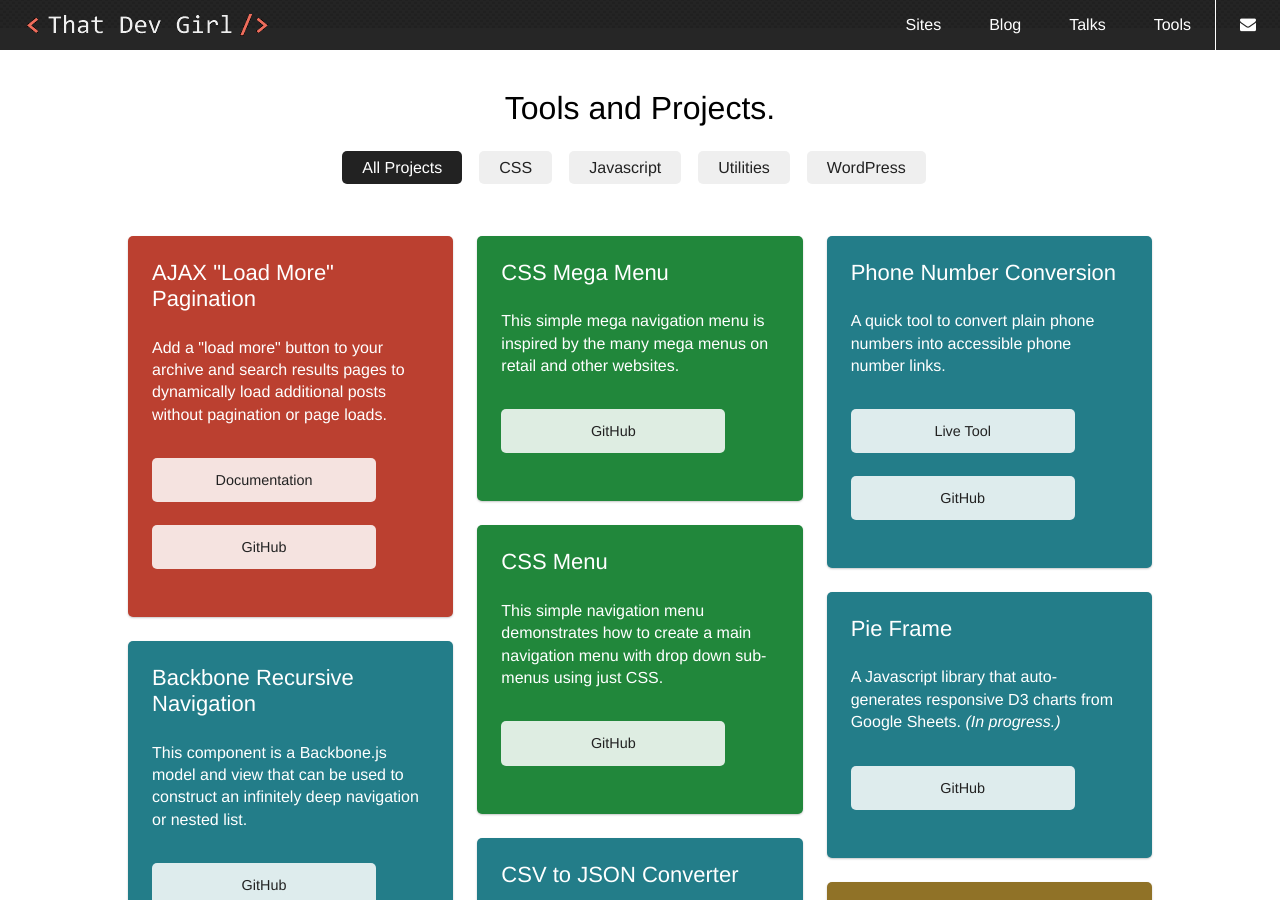
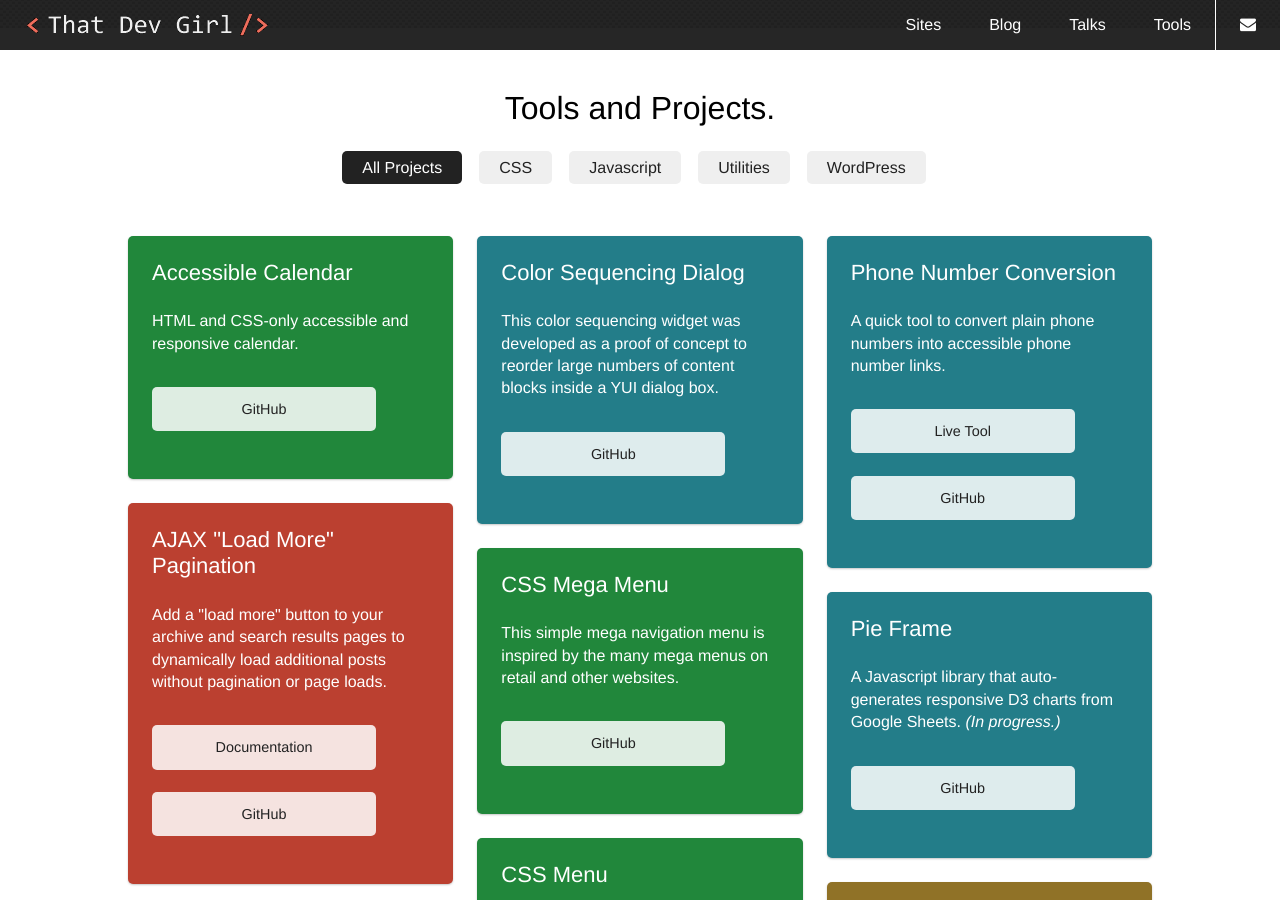
Before and after one commit to That-Dev-Girl-Archives/thatdevgirl.com, a Jekyll site: the page built from index.md, in a window 1280 px wide and 900 px high, scrolled down 4893 px. Built offline with Jekyll 4.4.1, drawn with Linux system fonts in a browser that asks for light colours; some of the changed text lies outside the part shown.

Commit message:
Updating tools and code

```diff
--- a/_includes/block-code.html
+++ b/_includes/block-code.html
@@ -16,7 +16,7 @@
       <dd>'<a href="https://twitter.com/jonihalabi">@jonihalabi</a>'</dd>
 
       <dt>status:</dt>
-			<dd>'Ready to work on your project!',</dd>
+      <dd>'Busy with project kiddo; OK for chatting.',</dd>
     </dl>
 
     <p>};</p>
--- a/_includes/block-tools.html
+++ b/_includes/block-tools.html
@@ -13,13 +13,21 @@
     </div>
 
     <div class="tools-container">
+      <div class="tool css">
+        <h3>Accessible Calendar</h3>
+        <p>HTML and CSS-only accessible and responsive calendar.</p>
+        <p>
+          <a href="https://github.com/thatdevgirl/accessible-calendar" class="btn" aria-label="Accessible Calendar Github">GitHub</a>
+        </p>
+      </div>
+
       <div class="tool wordpress">
         <h3>AJAX "Load More" Pagination</h3>
         <p>Add a "load more" button to your archive and search results pages to dynamically load additional posts without pagination or page loads.</p>
         <p>
           <a href="/projects/load-more" class="btn" aria-label="AJAX Pagination documentation">Documentation</a>
           <br>
-          <a href="https://github.com/thatdevgirl/wordpress-load-more" target="_blank" class="btn" aria-label="AJAX Pagination Github">GitHub</a>
+          <a href="https://github.com/thatdevgirl/wordpress-load-more" class="btn" aria-label="AJAX Pagination Github">GitHub</a>
         </p>
       </div>
 
@@ -27,7 +35,7 @@
         <h3>Backbone Recursive Navigation</h3>
         <p>This component is a Backbone.js model and view that can be used to construct an infinitely deep navigation or nested list.</p>
         <p>
-          <a href="https://github.com/thatdevgirl/backbone-navigation" target="_blank" class="btn" aria-label="Backbone Recursive Navigation Github">GitHub</a>
+          <a href="https://github.com/thatdevgirl/backbone-navigation" class="btn" aria-label="Backbone Recursive Navigation Github">GitHub</a>
         </p>
       </div>
 
@@ -35,7 +43,7 @@
         <h3>Backgrid Cell Extensions</h3>
         <p>This library contains a series of Backgrid cell extensions.</p>
         <p>
-          <a href="https://github.com/thatdevgirl/backgrid-cell-extensions" target="_blank" class="btn" aria-label="Backgrid Cell Extensions Github">GitHub</a>
+          <a href="https://github.com/thatdevgirl/backgrid-cell-extensions" class="btn" aria-label="Backgrid Cell Extensions Github">GitHub</a>
         </p>
       </div>
 
@@ -43,7 +51,7 @@
         <h3>Character Counter</h3>
         <p>Character counter written in jQuery.</p>
         <p>
-          <a href="https://github.com/thatdevgirl/character-count" target="_blank" class="btn" aria-label="Character Counter Github">GitHub</a>
+          <a href="https://github.com/thatdevgirl/character-count" class="btn" aria-label="Character Counter Github">GitHub</a>
         </p>
       </div>
 
@@ -53,7 +61,7 @@
         <p>
           <a href="/projects/color-palette" class="btn" aria-label="Color Palette Plugin documentation">Documentation</a>
           <br>
-          <a href="https://github.com/thatdevgirl/wordpress-color-palette" target="_blank" class="btn" aria-label="Color Palette Plugin GitHub">GitHub</a>
+          <a href="https://github.com/thatdevgirl/wordpress-color-palette" class="btn" aria-label="Color Palette Plugin GitHub">GitHub</a>
         </p>
       </div>
 
@@ -61,7 +69,7 @@
         <h3>Color Sequencing Dialog</h3>
         <p>This color sequencing widget was developed as a proof of concept to reorder large numbers of content blocks inside a YUI dialog box.</p>
         <p>
-          <a href="https://github.com/thatdevgirl/color-sequencing" target="_blank" class="btn" aria-label="Color Sequencing Dialog Github">GitHub</a>
+          <a href="https://github.com/thatdevgirl/color-sequencing" class="btn" aria-label="Color Sequencing Dialog Github">GitHub</a>
         </p>
       </div>
 
@@ -69,7 +77,7 @@
         <h3>CSS Mega Menu</h3>
         <p>This simple mega navigation menu is inspired by the many mega menus on retail and other websites.</p>
         <p>
-          <a href="https://github.com/thatdevgirl/css-mega-menu" target="_blank" class="btn" aria-label="CSS Mega Menu GitHub">GitHub</a>
+          <a href="https://github.com/thatdevgirl/css-mega-menu" class="btn" aria-label="CSS Mega Menu GitHub">GitHub</a>
         </p>
       </div>
 
@@ -77,7 +85,7 @@
         <h3>CSS Menu</h3>
         <p>This simple navigation menu demonstrates how to create a main navigation menu with drop down sub-menus using just CSS.</p>
         <p>
-          <a href="https://github.com/thatdevgirl/css-menu" target="_blank" class="btn" aria-label="CSS Menu GitHub">GitHub</a>
+          <a href="https://github.com/thatdevgirl/css-menu" class="btn" aria-label="CSS Menu GitHub">GitHub</a>
         </p>
       </div>
 
@@ -85,7 +93,7 @@
         <h3>CSV to JSON Converter</h3>
         <p>This script will convert a CSV file to JSON. That's it!</p>
         <p>
-          <a href="https://github.com/thatdevgirl/csv-to-json" target="_blank" class="btn" aria-label="CSV to JSON Converter GitHub">GitHub</a>
+          <a href="https://github.com/thatdevgirl/csv-to-json" class="btn" aria-label="CSV to JSON Converter GitHub">GitHub</a>
         </p>
       </div>
 
@@ -93,7 +101,7 @@
         <h3>Flickr Place Image</h3>
         <p>Script that uses the Flickr API to provide placeholder images for web developers and designers.</p>
         <p>
-          <a href="https://github.com/thatdevgirl/flickr-place-image" target="_blank" class="btn" aria-label="Flickr Place Image GitHub">GitHub</a>
+          <a href="https://github.com/thatdevgirl/flickr-place-image" class="btn" aria-label="Flickr Place Image GitHub">GitHub</a>
         </p>
       </div>
 
@@ -101,9 +109,9 @@
         <h3>GitHub to Trello Migration</h3>
         <p>This page/script allows you to migrate GitHub tickets into Trello.</p>
         <p>
-          <a href="https://rawgithub.com/thatdevgirl/github-to-trello/master/index.html" target="_blank" class="btn" aria-label="GitHub to Trello Migration live preview">Live Preview</a>
+          <a href="https://rawgithub.com/thatdevgirl/github-to-trello/master/index.html" class="btn" aria-label="GitHub to Trello Migration live preview">Live Preview</a>
           <br>
-          <a href="https://github.com/thatdevgirl/github-to-trello" target="_blank" class="btn" aria-label="GitHub to Trello Migration GitHub">GitHub</a>
+          <a href="https://github.com/thatdevgirl/github-to-trello" class="btn" aria-label="GitHub to Trello Migration GitHub">GitHub</a>
         </p>
       </div>
 
@@ -112,7 +120,7 @@
         <p>Facebook profile picture generator app that adds an image of the Earth over your existing profile picture.</p>
         <p>
           <!-- <a href="/peace" class="btn" aria-label="Peace application>Application</a> <br> -->
-          <a href="https://github.com/thatdevgirl/peace" target="_blank" class="btn" aria-label="Peace GitHub">GitHub</a>
+          <a href="https://github.com/thatdevgirl/peace" class="btn" aria-label="Peace GitHub">GitHub</a>
         </p>
       </div>
 
@@ -122,7 +130,7 @@
         <p>
           <a href="https://georgetown-university.github.io/phone-conversion/" target="blank" class="btn" aria-label="Phone Conversion tool">Live Tool</a>
           <br>
-          <a href="https://github.com/georgetown-university/phone-conversion/tree/gh-pages" target="_blank" class="btn" aria-label="Phone Conversion GitHub">GitHub</a>
+          <a href="https://github.com/georgetown-university/phone-conversion/tree/gh-pages" class="btn" aria-label="Phone Conversion GitHub">GitHub</a>
         </p>
       </div>
 
@@ -130,7 +138,7 @@
         <h3>Pie Frame</h3>
         <p>A Javascript library that auto-generates responsive D3 charts from Google Sheets. <em>(In progress.)</em></p>
         <p>
-          <a href="https://github.com/thatdevgirl/pie-frame" target="_blank" class="btn" aria-label="Pie Frame GitHub">GitHub</a>
+          <a href="https://github.com/thatdevgirl/pie-frame" class="btn" aria-label="Pie Frame GitHub">GitHub</a>
         </p>
       </div>
 
@@ -138,7 +146,7 @@
         <h3>Prototype Helper</h3>
         <p>A utility site that lists and loads all of my favorite prototyping tools.</p>
         <p>
-          <a href="http://www.thatdevgirl.com/prototype-helper" target="_blank" class="btn" aria-label="Prototype Helper Site">View Site</a>
+          <a href="http://www.thatdevgirl.com/prototype-helper" class="btn" aria-label="Prototype Helper Site">View Site</a>
         </p>
       </div>
 
@@ -146,7 +154,7 @@
         <h3>Static Website Base</h3>
         <p>My personal standard base code for static websites.</p>
         <p>
-          <a href="https://github.com/thatdevgirl/static-website-base" target="_blank" class="btn" aria-label="Static Website Base GitHub">GitHub</a>
+          <a href="https://github.com/thatdevgirl/static-website-base" class="btn" aria-label="Static Website Base GitHub">GitHub</a>
         </p>
       </div>
 
@@ -154,7 +162,7 @@
         <h3>Text Area Limit</h3>
         <p>This text area limit widget was developed as a proof of concept for implementing a character limit inside a text area.</p>
         <p>
-          <a href="https://github.com/thatdevgirl/textarea-limit" target="_blank" class="btn" aria-label="Text Area Limit GitHub">GitHub</a>
+          <a href="https://github.com/thatdevgirl/textarea-limit" class="btn" aria-label="Text Area Limit GitHub">GitHub</a>
         </p>
       </div>
 
@@ -164,7 +172,7 @@
         <p>
           <a href="/projects/wc-tiered-shipping" class="btn" aria-label="WooCommerce Tiered Shipping Plugin documentation">Documentation</a>
           <br>
-          <a href="https://github.com/thatdevgirl/wc-tiered-shipping" target="_blank" class="btn" aria-label="WooCommerce Tiered Shipping Plugin GitHub">GitHub</a>
+          <a href="https://github.com/thatdevgirl/wc-tiered-shipping" class="btn" aria-label="WooCommerce Tiered Shipping Plugin GitHub">GitHub</a>
         </p>
       </div>
 
@@ -172,7 +180,7 @@
         <h3>Word Counter</h3>
         <p>Simple word counter in jQuery.</p>
         <p>
-          <a href="https://github.com/thatdevgirl/word-counter" target="_blank" class="btn" aria-label="Word Counter GitHub">GitHub</a>
+          <a href="https://github.com/thatdevgirl/word-counter" class="btn" aria-label="Word Counter GitHub">GitHub</a>
         </p>
       </div>
     </div> <!-- /.flex-container -->
```
Lines whose indentation alone changed are shown as unchanged.
